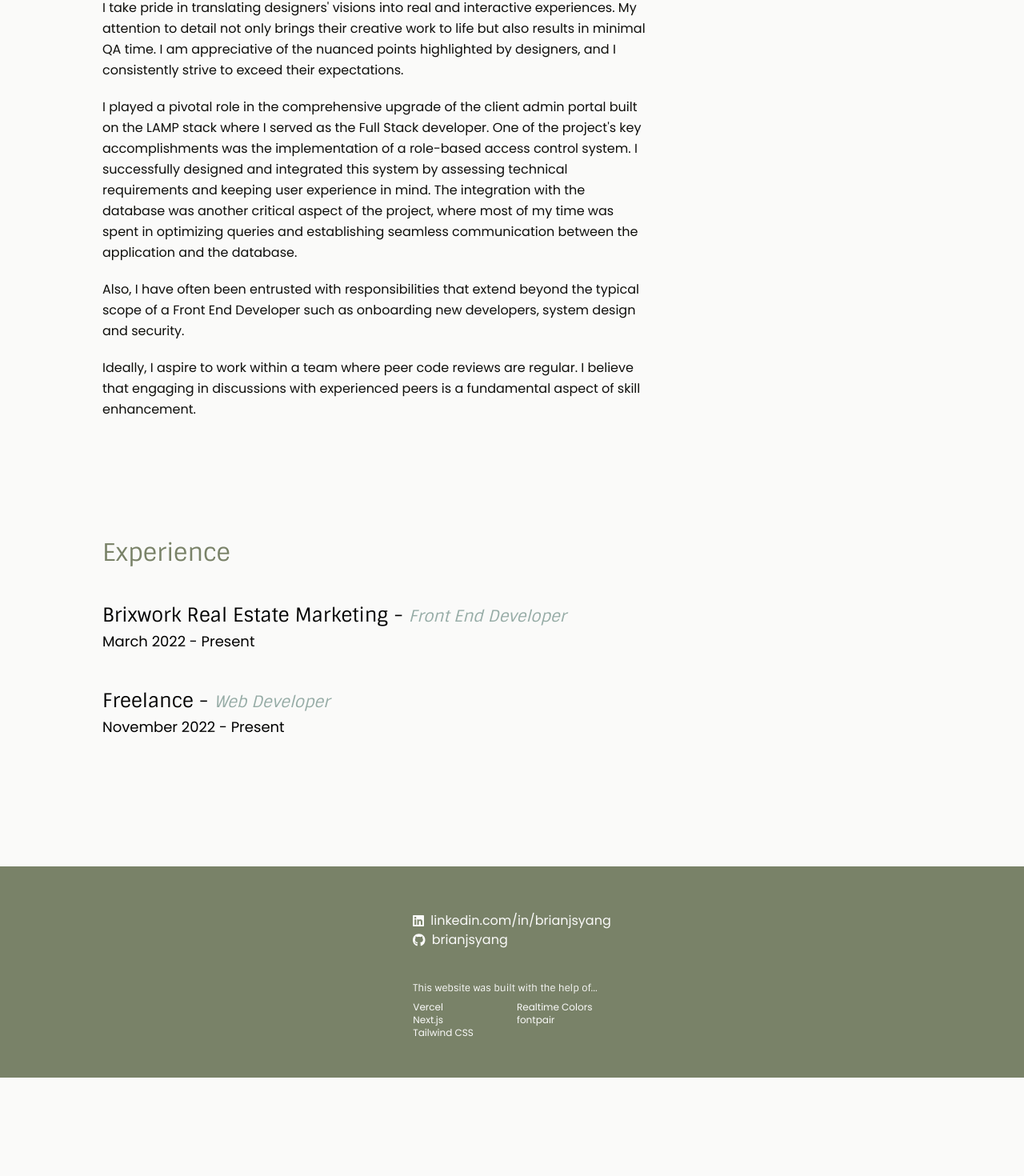
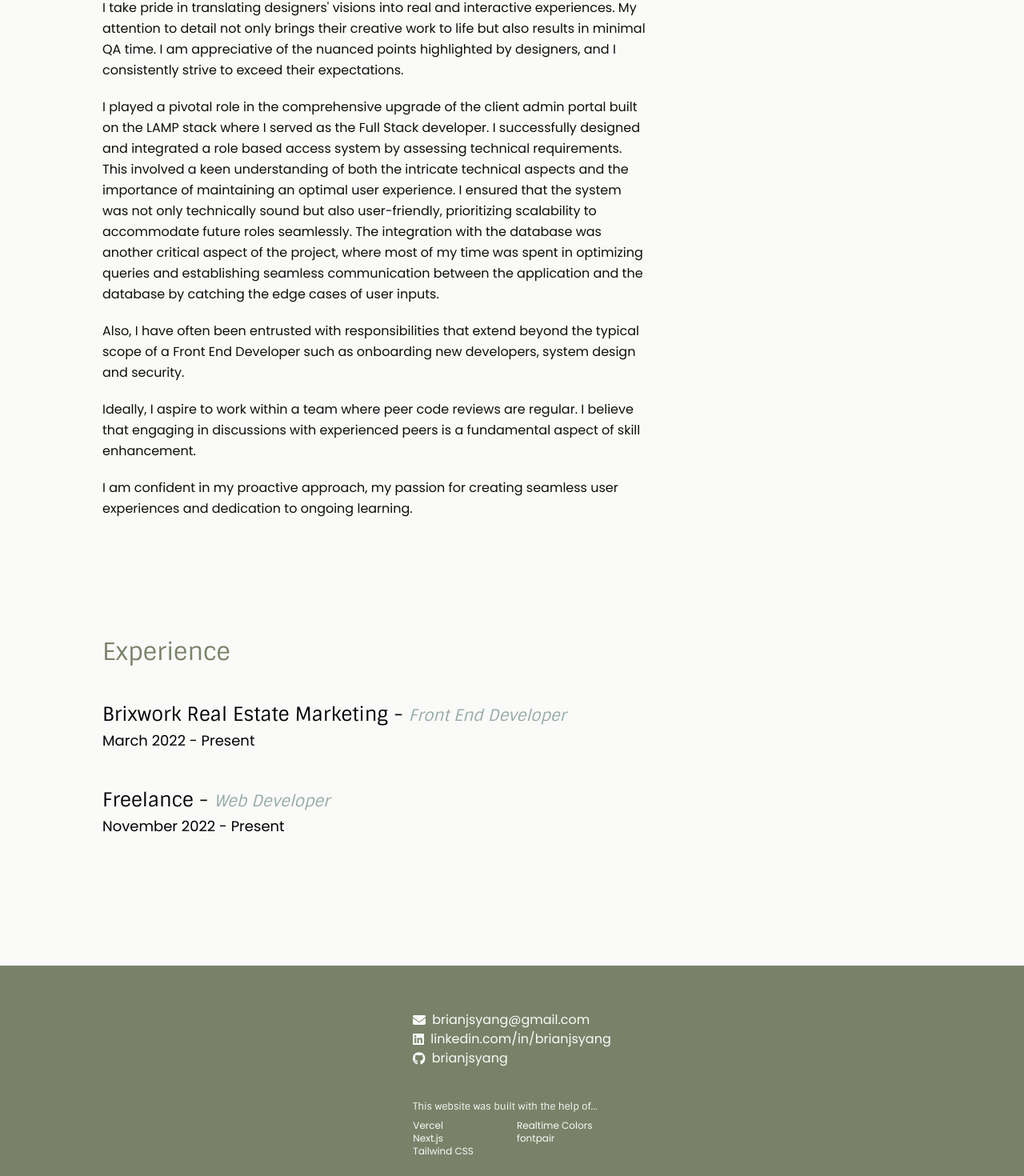
Before and after one commit to brianjsyang/portfolio-website, a Next.js app: page / in a window 1280 px wide. Shown: the part 4299-5769 px from the top of the page at 80% size. Before the commit the page ends 5646 px from the top, so only its background shows below. Built offline with nearby package versions, Linux system fonts and the light colour scheme.

Commit message:
add email, edit cover letter

```diff
--- a/app/ui/cover-letter.tsx
+++ b/app/ui/cover-letter.tsx
@@ -7,7 +7,7 @@ export default function CoverLetter() {
                 I take pride in translating designers&apos; visions into real and interactive experiences. My attention to detail not only brings their creative work to life but also results in minimal QA time. I am appreciative of the nuanced points highlighted by designers, and I consistently strive to exceed their expectations.
             </p>
             <p className="font-body text-paragraph pb-5 leading-relaxed">
-                I played a pivotal role in the comprehensive upgrade of the client admin portal built on the LAMP stack where I served as the Full Stack developer. One of the project&apos;s key accomplishments was the implementation of a role-based access control system. I successfully designed and integrated this system by assessing technical requirements and keeping user experience in mind. The integration with the database was another critical aspect of the project, where most of my time was spent in optimizing queries and establishing seamless communication between the application and the database.
+                I played a pivotal role in the comprehensive upgrade of the client admin portal built on the LAMP stack where I served as the Full Stack developer. I successfully designed and integrated a role based access system by assessing technical requirements. This involved a keen understanding of both the intricate technical aspects and the importance of maintaining an optimal user experience. I ensured that the system was not only technically sound but also user-friendly, prioritizing scalability to accommodate future roles seamlessly. The integration with the database was another critical aspect of the project, where most of my time was spent in optimizing queries and establishing seamless communication between the application and the database by catching the edge cases of user inputs.
             </p>
             <p className="font-body text-paragraph pb-5 leading-relaxed">
                 Also, I have often been entrusted with responsibilities that extend beyond the typical scope of a Front End Developer such as onboarding new developers, system design and security.
@@ -15,6 +15,9 @@ export default function CoverLetter() {
             <p className="font-body text-paragraph pb-5 leading-relaxed">
                 Ideally, I aspire to work within a team where peer code reviews are regular. I believe that engaging in discussions with experienced peers is a fundamental aspect of skill enhancement.
             </p>
+            <p className="font-body text-paragraph pb-5 leading-relaxed">
+                I am confident in my proactive approach, my passion for creating seamless user experiences and dedication to ongoing learning.
+            </p>
         </div>
     )
 }
--- a/app/ui/footer.tsx
+++ b/app/ui/footer.tsx
@@ -1,5 +1,6 @@
 import { FontAwesomeIcon } from '@fortawesome/react-fontawesome'
 import { faGithub, faLinkedin } from '@fortawesome/free-brands-svg-icons'
+import { faEnvelope } from '@fortawesome/free-solid-svg-icons'
 
 
 export default function FooterBlock() {
@@ -11,6 +12,7 @@ export default function FooterBlock() {
 
             <div className="bg-primary pt-14 pb-12">
                 <div className="w-min m-auto">
+                    <a className="font-body text-base text-background w-min flex gap-2 items-center transition hover:text-accent" href="mailto:brianjsyang@gmail.com"><FontAwesomeIcon icon={faEnvelope} />brianjsyang@gmail.com</a>
                     <a className="font-body text-base text-background w-min flex gap-2 items-center transition hover:text-accent" href="https://www.linkedin.com/in/brianjsyang/" target="_blank"><FontAwesomeIcon icon={faLinkedin} />linkedin.com/in/brianjsyang</a>
                     <a className="font-body text-base text-background w-min flex gap-2 items-center transition hover:text-accent" href="https://github.com/brianjsyang/" target="_blank"><FontAwesomeIcon icon={faGithub} />brianjsyang</a>
 
```
